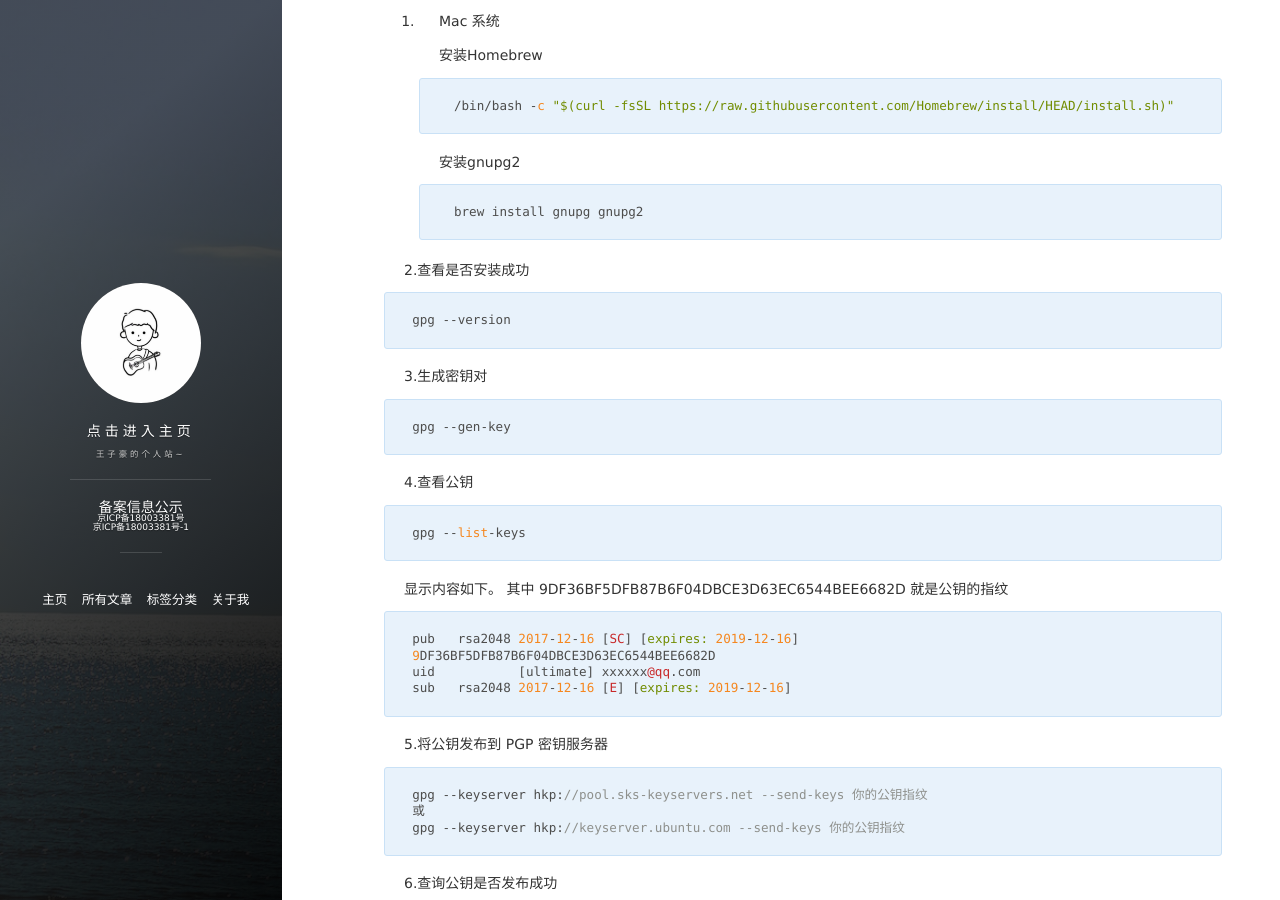
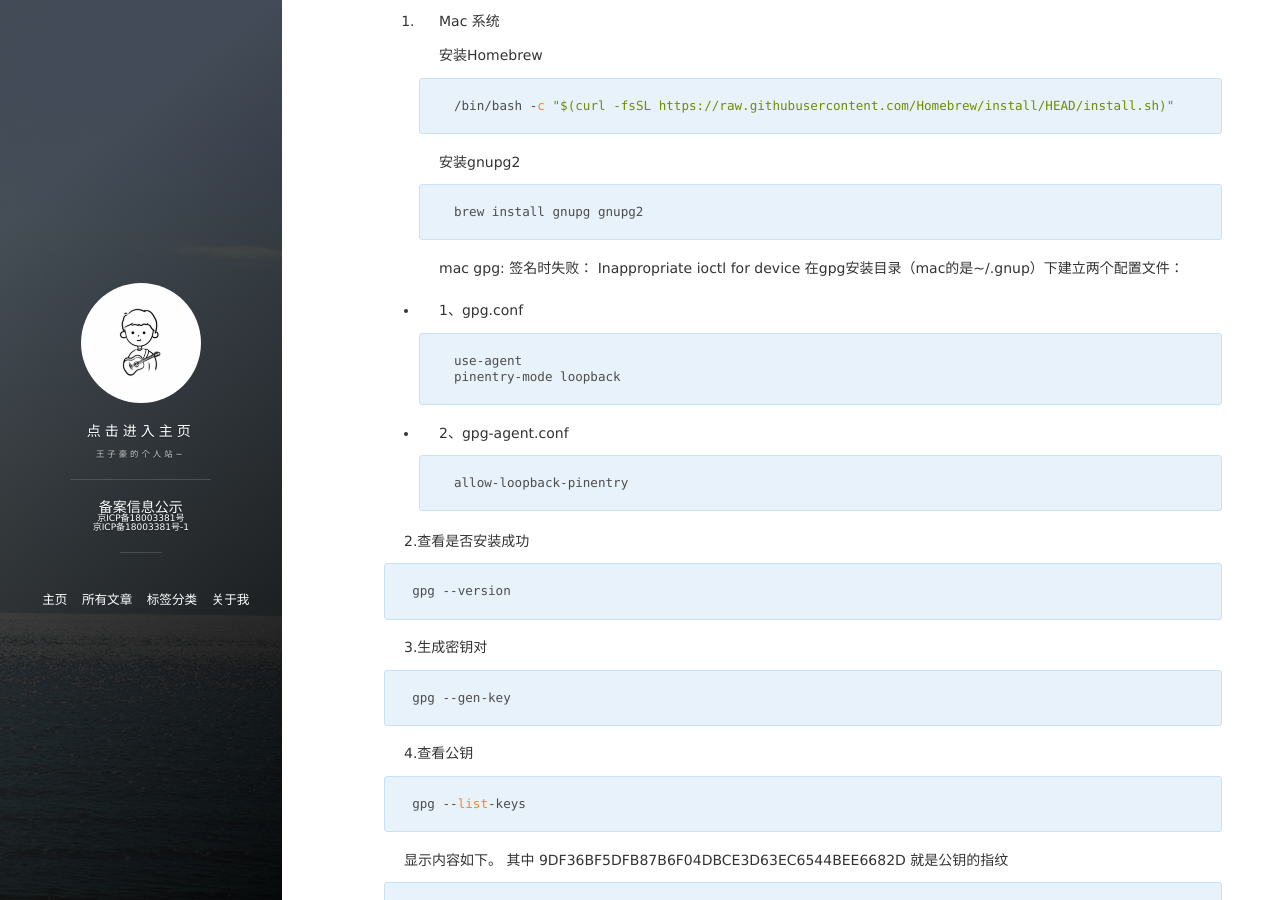
Before and after one commit to wangzihaogithub/wangzihaogithub, a Jekyll site: the page built from _posts/2019-02-27-Maven-上传项目到中央仓库.markdown, in a window 1280 px wide and 900 px high, scrolled down 4905 px. Built offline with Jekyll 4.4.1, drawn with Linux system fonts in a browser that asks for light colours; comment, search, counter and statistics services are not loaded.

Commit message:
mac gpg: 签名时失败： Inappropriate ioctl for device

```diff
--- a/_posts/2019-02-27-Maven-上传项目到中央仓库.markdown
+++ b/_posts/2019-02-27-Maven-上传项目到中央仓库.markdown
@@ -298,6 +298,19 @@ JAVA_TOOL_OPTIONS: -Dfile.encoding=UTF-8
         brew install gnupg gnupg2
 
 
+   mac gpg: 签名时失败： Inappropriate ioctl for device
+   在gpg安装目录（mac的是~/.gnup）下建立两个配置文件：
+
+*   1、gpg.conf
+
+         use-agent
+         pinentry-mode loopback
+
+*   2、gpg-agent.conf
+
+         allow-loopback-pinentry
+
+
 2.查看是否安装成功
 
     gpg --version
```
